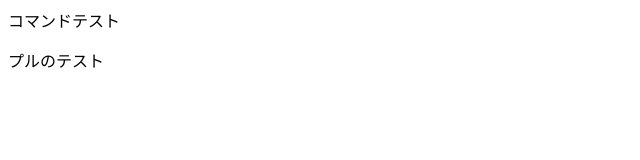
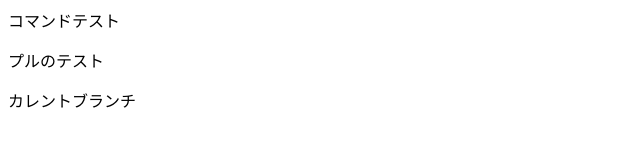
Before and after one commit to MSBU1311/command, a plain HTML site: page index.html in a window 1280 px wide. Shown: the whole page, without its empty margins (0-640 px from the left). Drawn offline with Linux system fonts and the light colour scheme.

Commit message:
テストブランチ作成した

```diff
--- a/index.html
+++ b/index.html
@@ -1,2 +1,3 @@
 <p>コマンドテスト</p>
 <p>プルのテスト</p>
+<p>カレントブランチ</p>
```
